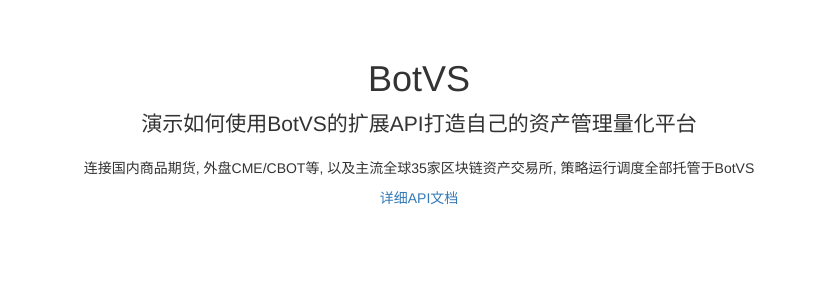
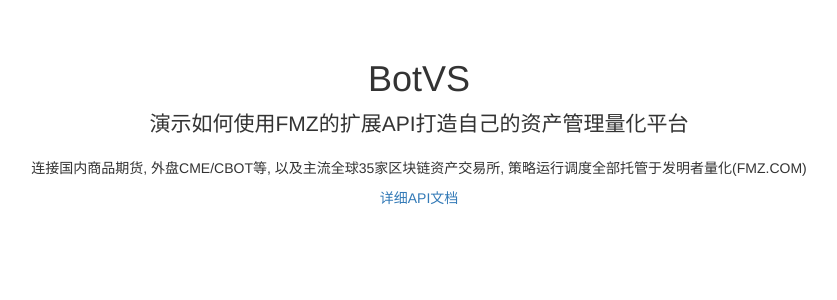
Before and after one commit to fmzquant/fmz_extend_api_demo, a Flask app: page / in a window 1280 px wide. Shown: the part 51-351 px from the top of the page, without its empty margins (221-1058 px from the left). Run offline with Flask 2, Linux system fonts and the light colour scheme; some libraries are stand-ins or nearby versions.

Commit message:
Update index.html

```diff
--- a/templates/index.html
+++ b/templates/index.html
@@ -14,9 +14,9 @@ BotVS API Demo
     <div class="container">
       <div class="starter-template">
         <h1>BotVS</h1>
-        <p class="lead">演示如何使用BotVS的扩展API打造自己的资产管理量化平台</p>
-        <p>连接国内商品期货, 外盘CME/CBOT等, 以及主流全球35家区块链资产交易所, 策略运行调度全部托管于BotVS</p>
-        <a target="_blank" href="https://www.botvs.com/api#%E6%89%A9%E5%B1%95API">详细API文档</a>
+        <p class="lead">演示如何使用FMZ的扩展API打造自己的资产管理量化平台</p>
+        <p>连接国内商品期货, 外盘CME/CBOT等, 以及主流全球35家区块链资产交易所, 策略运行调度全部托管于发明者量化(FMZ.COM)</p>
+        <a target="_blank" href="https://www.fmz.com/api#%E6%89%A9%E5%B1%95API">详细API文档</a>
       </div>
     </div>
 {% endblock %}
```
